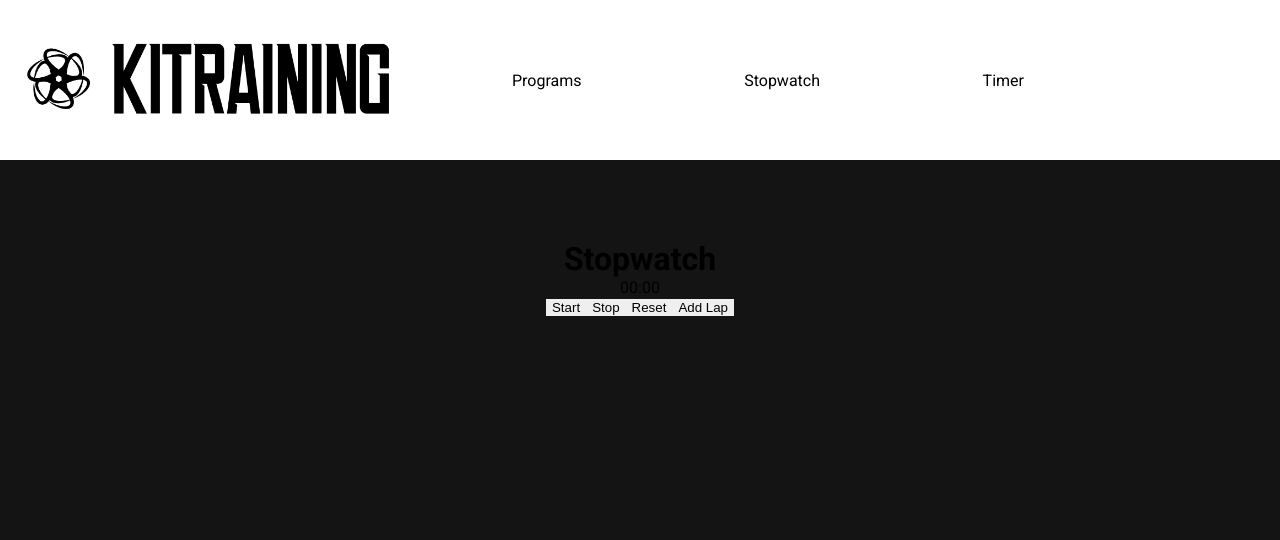
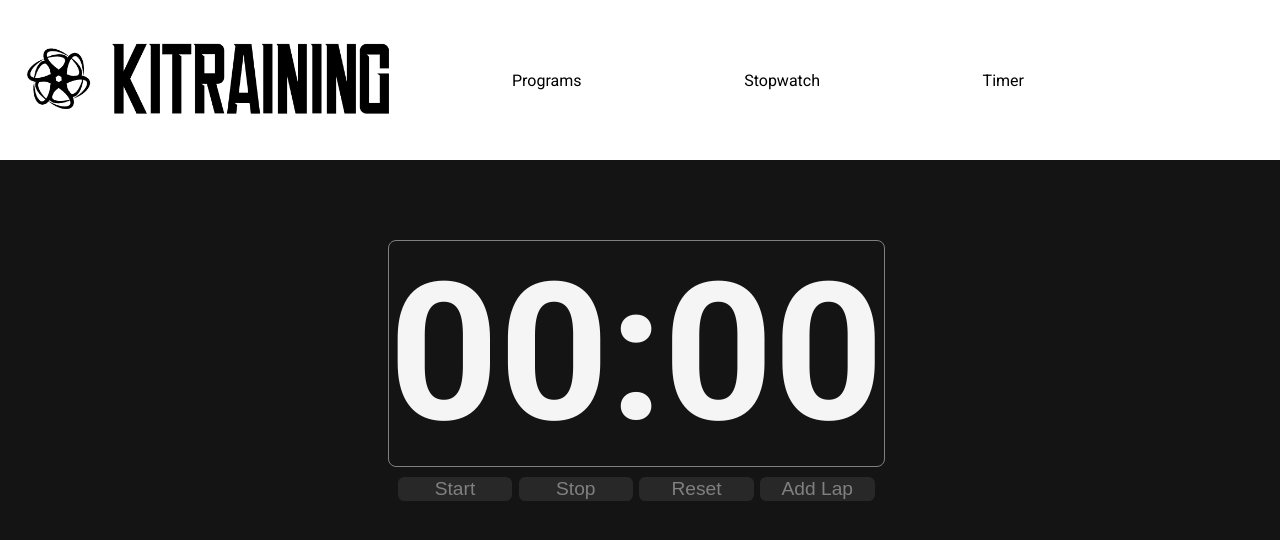
Before and after one commit to KIMOUGINOT/training-page, a React (Create React App) app: page / in a window 1280 px wide. Both pictures are taken after a click on the element "Stopwatch". Shown: the top 540 px of the page. Built offline with nearby package versions, Linux system fonts and the light colour scheme; the HTML template or start-up script is replaced by a standard one.

Commit message:
Stopwatch style

```diff
--- a/src/App.css
+++ b/src/App.css
@@ -125,9 +125,55 @@ body {
   padding: 10px;
   color: gray;
 }
+
+.stopwatch-container{
+  align-items:flex-start;
+  width: 70vw;
+  justify-content: space-around;
+}
+
+.interface-container{
+  flex-direction: column;
+  padding-left: 10vw;
+}
+
+.timer {
+  background-color:rgb(20,20,20);
+  border: 1px solid gray;
+  color: whitesmoke;
+  border-radius: 8px;
+  font-size: 15vw;
+}
+
+.timer-button-container {
+  display: flex;
+  justify-content: space-between;
+  align-items: center;
+  margin: 10px;
+}
+.timer-button {
+  cursor: pointer;
+  background-color:rgb(40,40,40);
+  border-radius: 0.5vw;
+  color: gray;
+  font-size: 1.5vw;
+  width: 8vw;
+}
+
+.lap-container{
+  flex-direction: column;
+}
+.lap {
+  color: gray;
+  font-size: 1.5vw;
+}
+
 @media (max-width: 1400px) {
   .routine{
     width: 30%;
+  }
+  .stopwatch-container{
+    display: flex;
   }
 }
 
--- a/src/pages/Stopwatch.js
+++ b/src/pages/Stopwatch.js
@@ -36,8 +36,9 @@ const Stopwatch = () => {
     };
 
     const handleAddLap = () => {
-        setLapNumber(prevLapNumber => prevLapNumber + 1);
-        setLaps([...laps, { lap: lapNumber + 1, time: formatTime(seconds) }]);
+        if (lapNumber < 12) {
+            setLapNumber(prevLapNumber => prevLapNumber + 1);
+            setLaps([...laps, { lap: lapNumber + 1, time: formatTime(seconds) }]);}
     };
 
     const formatTime = (totalSeconds) => {
@@ -47,16 +48,19 @@ const Stopwatch = () => {
     };
 
     return (
-        <div>
-            <h1>Stopwatch</h1>
-            <p className="timer">{formatTime(seconds)}</p>
-            <button onClick={handleStart}>Start</button>
-            <button onClick={handleStop}>Stop</button>
-            <button onClick={handleReset}>Reset</button>
-            <button onClick={handleAddLap}>Add Lap</button>
-            <div id="container">
+        <div className='stopwatch-container'>
+            <div className='interface-container'>
+                <h1 className="timer">{formatTime(seconds)}</h1>
+                <div className='timer-button-container'>
+                    <button className='timer-button' onClick={handleStart}>Start</button>
+                    <button className='timer-button' onClick={handleStop}>Stop</button>
+                    <button className='timer-button' onClick={handleReset}>Reset</button>
+                    <button className='timer-button' onClick={handleAddLap}>Add Lap</button>
+                </div>
+            </div>
+            <div className='lap-container'>
                 {laps.map((lap, index) => (
-                    <h3 key={index}>{`Lap ${lap.lap}: ${lap.time}`}</h3>
+                    <h3 className='lap' key={index}>{`Lap ${lap.lap}: ${lap.time}`}</h3>
                 ))}
             </div>
         </div>
```
